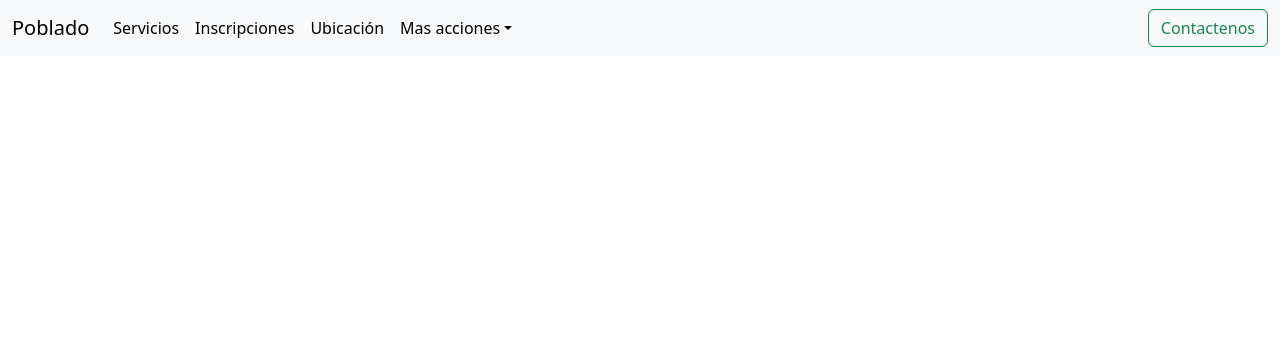
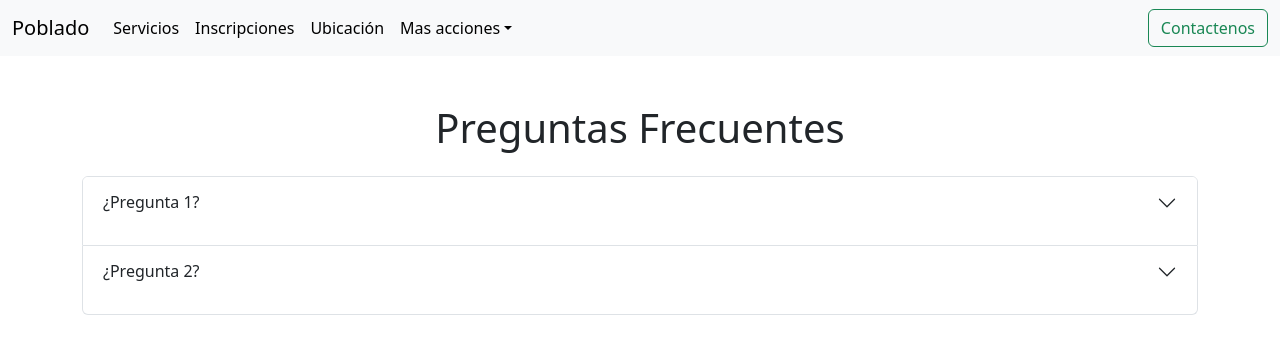
Before and after one commit to CesarABaron/Driving-School, a React (Vite) app in the folder client/: page /faq in a window 1280 px wide. Shown: the top 354 px of the page. Built offline with nearby package versions, Linux system fonts and the light colour scheme.

Commit message:
Navigation bug remains

```diff
--- a/client/src/App.jsx
+++ b/client/src/App.jsx
@@ -2,10 +2,10 @@ import './App.css'
 import "bootstrap/dist/css/bootstrap.min.css"
 import "bootstrap/dist/js/bootstrap.min.js"
 import {Route, Routes} from "react-router-dom"
-import Landing from './views/Landing'
+import FAQ from './views/FAQ'
+import Home from './views/Home'
+import AboutUs from './views/AboutUs'
 import NavBar from './components/NavBar/NavBar'
-import { useLocation } from 'react-router-dom'
-import Home from './views/Home'
 function App() {
 
 
@@ -14,6 +14,8 @@ function App() {
       <NavBar/>
       <Routes>
         <Route path="/" element={<Home/>}/>
+        <Route path="/faq" element={<FAQ/>}/>
+        <Route path="/about-us" element={<AboutUs/>}/>
       </Routes>
     </div>
   )
--- a/client/src/components/NavBar/NavBar.jsx
+++ b/client/src/components/NavBar/NavBar.jsx
@@ -4,27 +4,28 @@ import { Link as RouterLink } from 'react-router-dom';
 import { Link as ScrollLink } from 'react-scroll';
 import "bootstrap/dist/css/bootstrap.min.css"
 import "bootstrap/dist/js/bootstrap.min.js"
+import { useLocation } from 'react-router-dom';
 
 const NavBar = () => {
-  const [openMenu, setOpenMenu] = useState(false);
 
-  const toggleMenu = () =>{
-    setOpenMenu(!openMenu)
-  }
+  const location = useLocation().pathname
+  console.log(location);
+  console.log(location==="/");
 
   return (
     <nav className="navbar sticky-top navbar-expand-lg bg-body-tertiary">
       <div className="container-fluid">
-        <a className="navbar-brand" href="#">
+        <RouterLink
+        className="navbar-brand" to="/">
           Poblado
-        </a>
+        </RouterLink>
         <button
           className="navbar-toggler"
           type="button"
           data-bs-toggle="collapse"
           data-bs-target="#navbarSupportedContent"
           aria-controls="navbarSupportedContent"
-          aria-expanded={openMenu}
+          aria-expanded="false"
           aria-label="Toggle navigation"
         >
           <span className="navbar-toggler-icon"></span>
@@ -32,6 +33,8 @@ const NavBar = () => {
         <div className="collapse navbar-collapse" id="navbarSupportedContent">
           <ul className="navbar-nav me-auto mb-2 mb-lg-0">
             <li className="nav-item">
+              {
+              location==="/" ?
                             <ScrollLink
                             style={{cursor:"pointer"}}
                             className="nav-link active cursor-pointer"
@@ -50,7 +53,22 @@ const NavBar = () => {
                             aria-label="Toggle navigation"
                             >
                             Servicios
-              </ScrollLink>
+                            </ScrollLink>:
+                            <RouterLink
+                            to="/home"
+                            style={{cursor:"pointer"}}
+                            className="nav-link active cursor-pointer"
+                            aria-current="page"
+                            data-bs-toggle="collapse"
+                            data-bs-target="#navbarSupportedContent"
+                            aria-controls="navbarSupportedContent"
+                            aria-expanded="false"
+                            aria-label="Toggle navigation"
+                            Servicios
+                            >
+                              Servicios
+                            </RouterLink>
+              }
             </li>
             <li className="nav-item">
               <a className="nav-link active" aria-current="page" href="#"
@@ -95,9 +113,11 @@ const NavBar = () => {
               </a>
               <ul className="dropdown-menu">
                 <li>
-                  <a className="dropdown-item" href="#">
+                  <RouterLink
+                  className="dropdown-item" to="about-us"
+                  >
                     Sobre nosotros
-                  </a>
+                  </RouterLink>
                 </li>
                 <li>
                   <a className="dropdown-item" href="#">
@@ -108,7 +128,7 @@ const NavBar = () => {
                   <hr className="dropdown-divider" />
                 </li>
                 <li>
-                  <a
+                <RouterLink
                 className="dropdown-item"
                 href="#"data-bs-toggle="collapse"
                 data-bs-target="#navbarSupportedContent"
@@ -117,7 +137,7 @@ const NavBar = () => {
                 aria-label="Toggle navigation"
                 >
                   Preguntas frecuentes
-                  </a>
+                </RouterLink>
                 </li>
               </ul>
             </li>
--- a/client/src/views/AboutUs.jsx
+++ b/client/src/views/AboutUs.jsx
@@ -3,7 +3,11 @@ import React from 'react'
 const AboutUs = () => {
   return (
     <div>
-
+        <h3 className="shadow p-3 mb-5 bg-body-tertiary rounded d-flex justify-content-center m-4">Sobre nosotros</h3>
+        <h4>Lorem ipsum dolor sit amet consectetur adipisicing elit. Commodi aliquid cum quis, perferendis deleniti ad aspernatur ratione ducimus esse ex in nulla ut, nostrum incidunt illum quia eveniet magni a.</h4>
+        <h4>Lorem ipsum dolor sit amet consectetur adipisicing elit. Commodi aliquid cum quis, perferendis deleniti ad aspernatur ratione ducimus esse ex in nulla ut, nostrum incidunt illum quia eveniet magni a.</h4>
+        <h4>Lorem ipsum dolor sit amet consectetur adipisicing elit. Commodi aliquid cum quis, perferendis deleniti ad aspernatur ratione ducimus esse ex in nulla ut, nostrum incidunt illum quia eveniet magni a.</h4>
+        <h4>Lorem ipsum dolor sit amet consectetur adipisicing elit. Commodi aliquid cum quis, perferendis deleniti ad aspernatur ratione ducimus esse ex in nulla ut, nostrum incidunt illum quia eveniet magni a.</h4>
     </div>
   )
 }
--- /dev/null
+++ b/client/src/views/FAQ.jsx
@@ -0,0 +1,63 @@
+import React from 'react'
+
+
+const FAQ = () => {
+    return (
+    <div className="container">
+        <h1 className="text-center mt-5 mb-4">Preguntas Frecuentes</h1>
+        <div className="accordion" id="faqAccordion">
+        <div className="accordion-item">
+            <h2 className="accordion-header" id="headingOne">
+            <p
+                className="accordion-button collapsed no-outline"
+                type="button"
+                data-bs-toggle="collapse"
+                data-bs-target="#collapseOne"
+                aria-expanded="true"
+                aria-controls="collapseOne"
+            >
+                ¿Pregunta 1?
+            </p>
+            </h2>
+            <div
+            id="collapseOne"
+            className="accordion-collapse collapse"
+            aria-labelledby="headingOne"
+            data-bs-parent="#faqAccordion"
+            >
+            <div className="accordion-body">
+                Respuesta a la pregunta 1.
+            </div>
+            </div>
+        </div>
+        <div className="accordion-item">
+            <h2 className="accordion-header" id="headingTwo">
+            <p
+                className="accordion-button collapsed no-outline"
+                type="button"
+                data-bs-toggle="collapse"
+                data-bs-target="#collapseTwo"
+                aria-expanded="false"
+                aria-controls="collapseTwo"
+            >
+                ¿Pregunta 2?
+            </p>
+            </h2>
+            <div
+            id="collapseTwo"
+            className="accordion-collapse collapse"
+            aria-labelledby="headingTwo"
+            data-bs-parent="#faqAccordion"
+            >
+            <div className="accordion-body">
+                Respuesta a la pregunta 2.
+            </div>
+            </div>
+        </div>
+        {/* Agrega más preguntas y respuestas si es necesario */}
+        </div>
+    </div>
+    );
+};
+
+export default FAQ
```
Also changed, not shown: client/src/views/Form.jsx (added, +11 -0 lines). Lines whose indentation alone changed are shown as unchanged.
